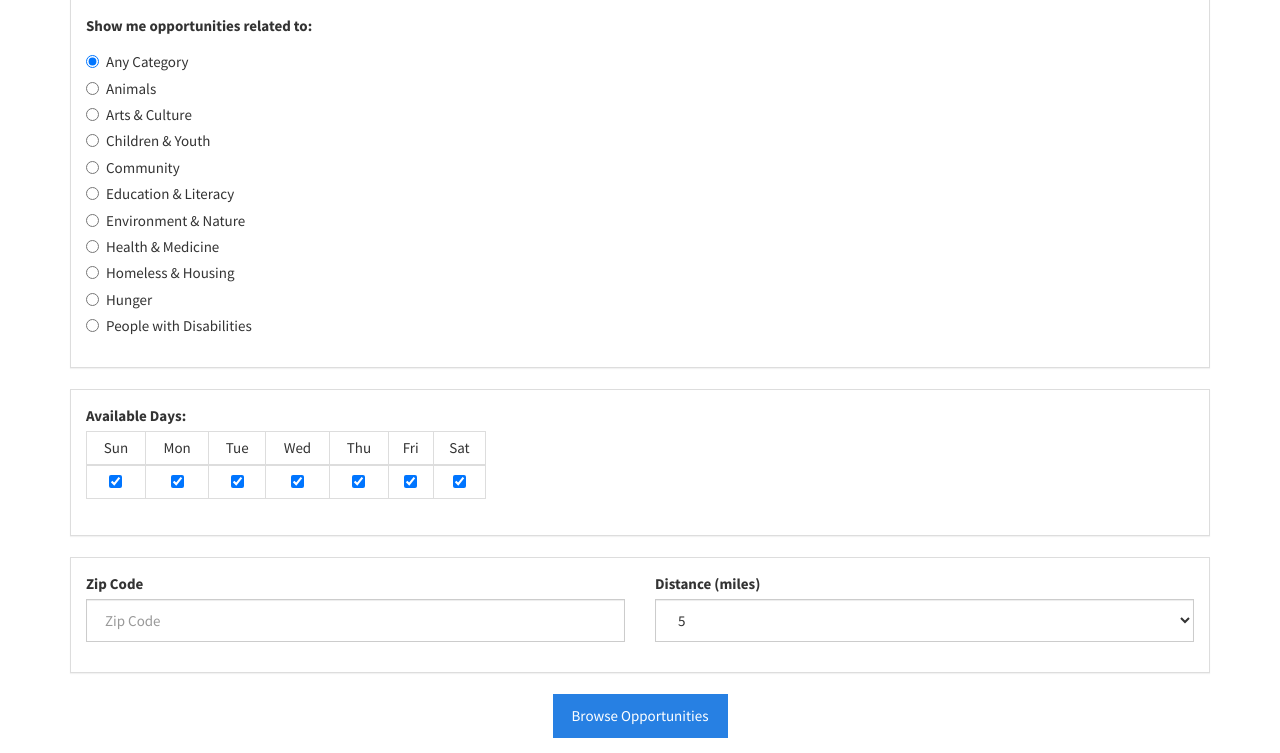
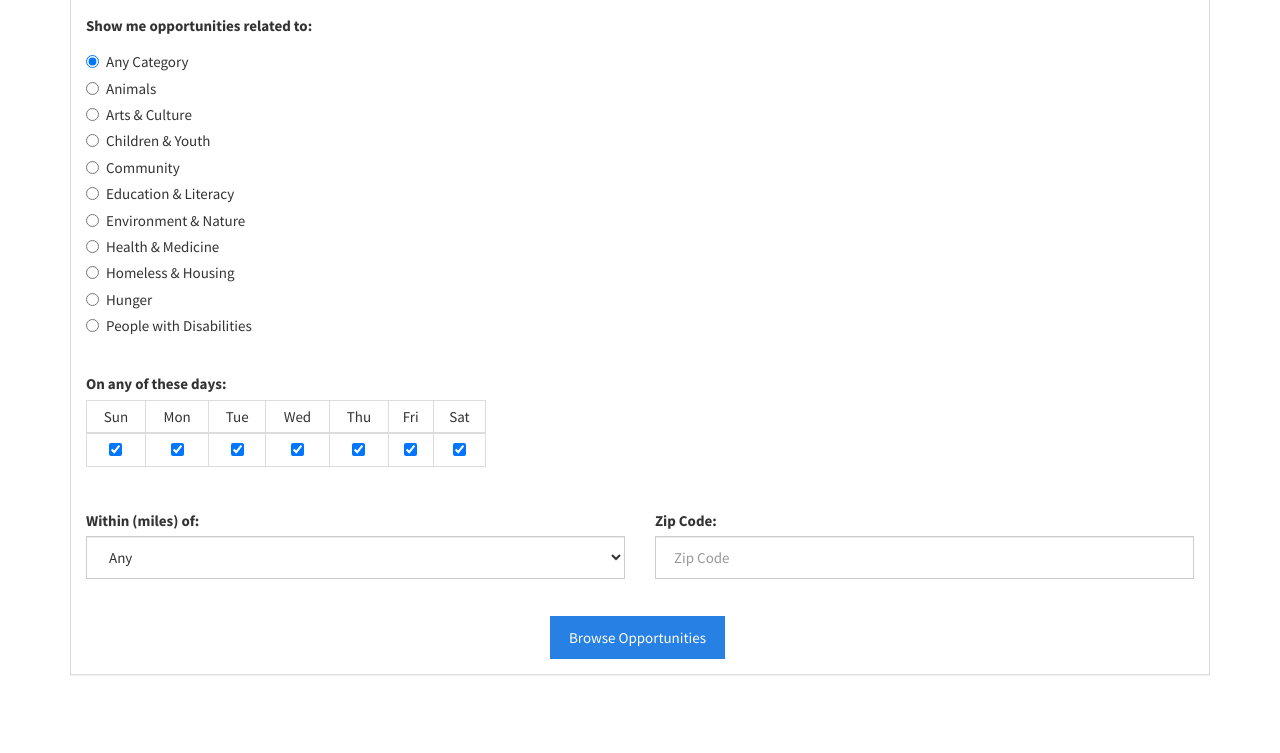
Before and after one commit to hendricksonsarahl/voluntr, a Flask app: page /filters in a window 1280 px wide. Shown: the part 140-893 px from the top of the page. After the commit the page ends 816 px from the top, so only its background shows below. Run offline with Flask 2, Linux system fonts and the light colour scheme; some libraries are stand-ins or nearby versions; some web fonts are replaced.

Commit message:
switch back to one panel for filters form

```diff
--- a/templates/volunteer/filters.html
+++ b/templates/volunteer/filters.html
@@ -7,6 +7,8 @@
         <form action="/filters" method="post" id="filters-form">
           <div class="panel panel-default">
             <div class="panel-body">
+
+
                   <div class="form-group">
                     <label for="category">Show me opportunities related to:</label>
                     <div class="radio">
@@ -22,13 +24,11 @@
                       </div>
                       {% endfor %}
                   </div>
-            </div>
-          </div>
+                  <br />
 
-          <div class="panel panel-default">
-            <div class="panel-body">
+
                   <div class="form-group">
-                <label for="available">Available Days:&nbsp;</label>
+                    <label for="available">On any of these days:&nbsp;</label>
                     <table class="table table-bordered table-condensed days-table text-center">
                       <thead>
                         <tr class="text-center">
@@ -54,41 +54,42 @@
                       </tbody>
                     </table>
                   </div>
-            </div>
-          </div>
+                  <br />
 
-          <div class="panel panel-default">
-            <div class="panel-body">
+
                   <div class="row">
                     <div class="col-xs-6">
                       <div class="form-group">
-                    <label for="zipcode">Zip Code</label>
-                    <input name="zipcode" class="form-control" id="zipcode" type="text" placeholder="Zip Code" maxlength="5">
+                        <label for="distance">Within (miles) of:</label>
+                        <select name="distance" id="distance" class="form-control" >
+                          <option value="all" selected="selected">Any</option>
+                          <option>1</option>
+                          <option>2</option>
+                          <option>5</option>
+                          <option>10</option>
+                          <option>15</option>
+                          <option>20</option>
+                          <option>30</option>
+                        </select>
                       </div>
                     </div>
                     <div class="col-xs-6">
                       <div class="form-group">
-                    <label for="distance">Distance (miles)</label>
-                    <select name="distance" id="distance" class="form-control" >
-                      <option>1</option>
-                      <option>2</option>
-                      <option selected="selected">5</option>
-                      <option>10</option>
-                      <option>15</option>
-                      <option>20</option>
-                      <option>25</option>
-                      <option>30</option>
-                      <option value="all">Any</option>
-                    </select>
+                        <label for="zipcode">Zip Code:</label>
+                        <input name="zipcode" class="form-control" id="zipcode" type="text" placeholder="Zip Code" maxlength="5">
                       </div>
                     </div>
+                  </div>
+                  <br />
+
+
+              <div class="text-center">
+                <button type="submit" form="filters-form" value="Sign Up" class="btn btn-primary">Browse Opportunities</button>
               </div>
             </div>
           </div>
 
-          <div class="text-center">
-            <button type="submit" form="filters-form" value="Sign Up" class="btn btn-primary">Browse Opportunities</button>
-          </div>
+
         </form>
 
     </div>
```
Lines whose indentation alone changed are shown as unchanged.
